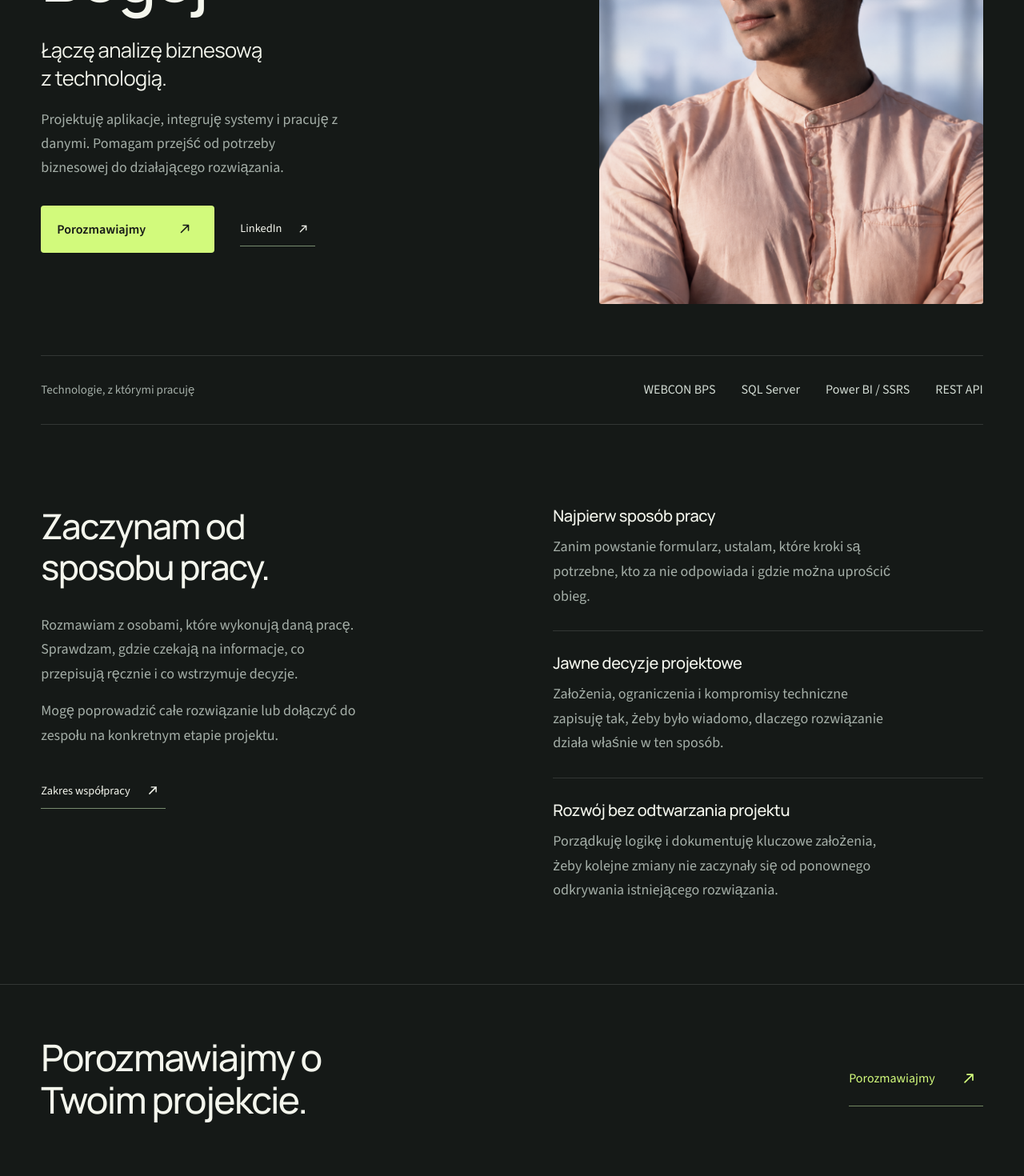
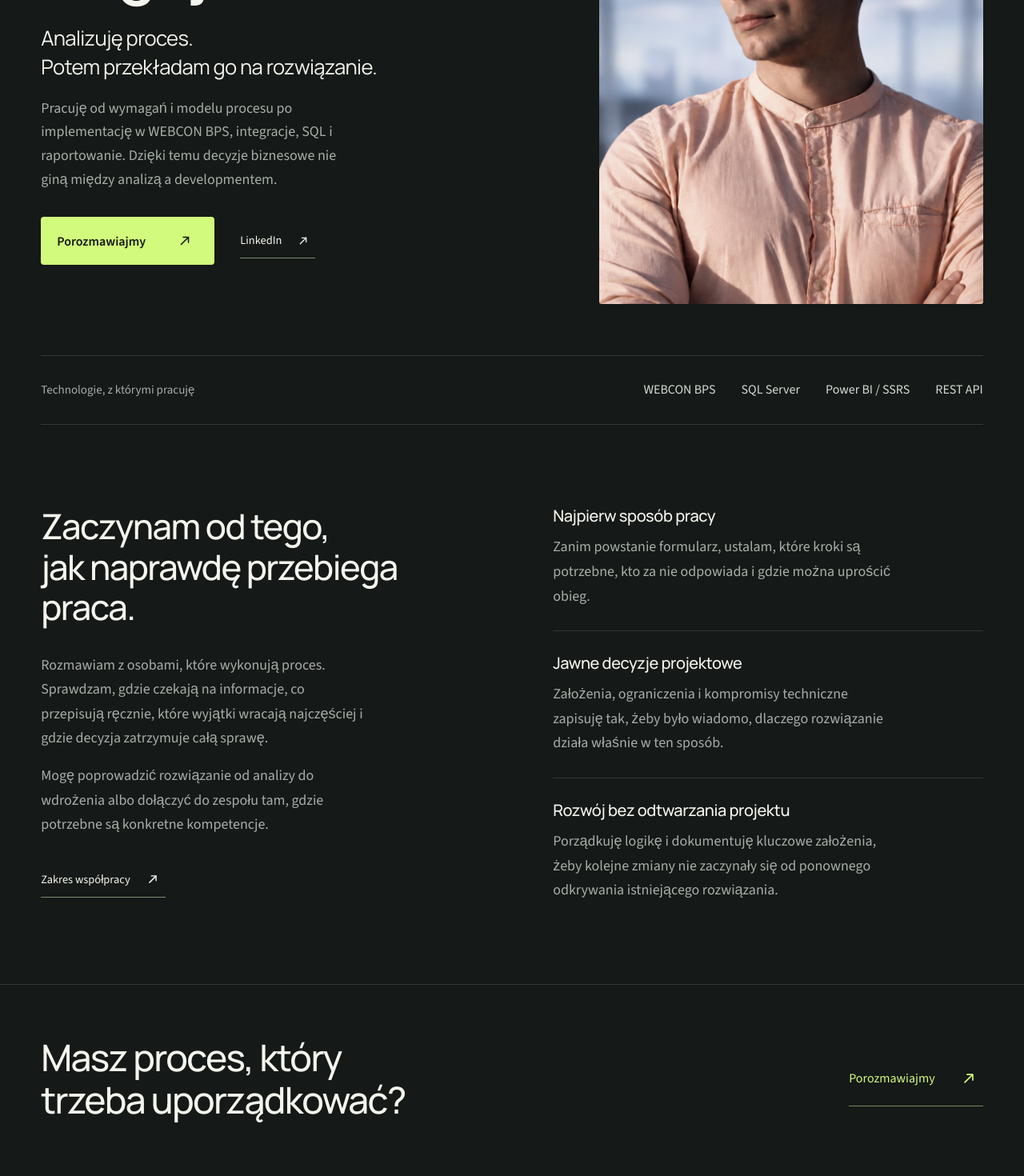
Before and after one commit to radoslawbegej-code/analizeit, a Next.js app in the folder analizeit/: page /o-mnie in a window 1280 px wide. Shown: the part 420-1890 px from the top of the page at 80% size. Built offline with nearby package versions, Linux system fonts and the light colour scheme; no server answers.

Commit message:
Refine about page copy

```diff
--- a/analizeit/src/app/o-mnie/page.tsx
+++ b/analizeit/src/app/o-mnie/page.tsx
@@ -20,13 +20,21 @@ export default function AboutPage() {
           <nav className="page-breadcrumb" aria-label="Ścieżka strony">
             <Link href="/">Start</Link><span aria-hidden="true">/</span><span aria-current="page">O mnie</span>
           </nav>
+
           <div className="about-intro__layout">
             <div className="about-intro__copy">
               <h1 id="about-title">Radosław<br />Begej</h1>
-              <p className="about-intro__lead">Łączę analizę biznesową<br />z technologią.</p>
-              <p className="about-intro__description">Projektuję aplikacje, integruję systemy i pracuję z danymi. Pomagam przejść od potrzeby biznesowej do działającego rozwiązania.</p>
+              <p className="about-intro__lead">Analizuję proces.<br />Potem przekładam go na rozwiązanie.</p>
+              <p className="about-intro__description">
+                Pracuję od wymagań i modelu procesu po implementację w WEBCON BPS,
+                integracje, SQL i raportowanie. Dzięki temu decyzje biznesowe nie giną
+                między analizą a developmentem.
+              </p>
+
               <div className="about-intro__actions">
-                <Link className="about-contact-link" href="/kontakt">Porozmawiajmy <ArrowUpRight size={22} /></Link>
+                <Link className="about-contact-link" href="/kontakt">
+                  Porozmawiajmy <ArrowUpRight size={22} />
+                </Link>
                 {siteConfig.contact.linkedin ? (
                   <a className="site-text-link" href={siteConfig.contact.linkedin} target="_blank" rel="noopener noreferrer">
                     LinkedIn <ArrowUpRight size={18} />
@@ -35,14 +43,27 @@ export default function AboutPage() {
                 ) : null}
               </div>
             </div>
+
             <div className="about-intro__portrait">
-              <Image src="/radoslaw-begej-portrait-retouched.png" alt="Radosław Begej" width={1271} height={1238}
-                sizes="(max-width: 760px) 90vw, (max-width: 1200px) 40vw, 480px" priority />
+              <Image
+                src="/radoslaw-begej-portrait-retouched.png"
+                alt="Radosław Begej"
+                width={1271}
+                height={1238}
+                sizes="(max-width: 760px) 90vw, (max-width: 1200px) 40vw, 480px"
+                priority
+              />
             </div>
           </div>
+
           <div className="about-toolkit">
             <p>Technologie, z którymi pracuję</p>
-            <ul aria-label="Technologie"><li>WEBCON BPS</li><li>SQL Server</li><li>Power BI / SSRS</li><li>REST API</li></ul>
+            <ul aria-label="Technologie">
+              <li>WEBCON BPS</li>
+              <li>SQL Server</li>
+              <li>Power BI / SSRS</li>
+              <li>REST API</li>
+            </ul>
           </div>
         </Container>
       </section>
@@ -51,13 +72,23 @@ export default function AboutPage() {
         <Container>
           <div className="about-approach__layout">
             <div className="about-approach__intro">
-              <h2 id="approach-title">Zaczynam od<br />sposobu pracy.</h2>
-              <p>Rozmawiam z osobami, które wykonują daną pracę. Sprawdzam, gdzie czekają na informacje, co przepisują ręcznie i co wstrzymuje decyzje.</p>
-              <p>Mogę poprowadzić całe rozwiązanie lub dołączyć do zespołu na konkretnym etapie projektu.</p>
-              <Link className="site-text-link" href="/uslugi">Zakres współpracy <ArrowUpRight size={20} /></Link>
+              <h2 id="approach-title">Zaczynam od tego,<br />jak naprawdę przebiega praca.</h2>
+              <p>
+                Rozmawiam z osobami, które wykonują proces. Sprawdzam, gdzie czekają
+                na informacje, co przepisują ręcznie, które wyjątki wracają najczęściej
+                i gdzie decyzja zatrzymuje całą sprawę.
+              </p>
+              <p>
+                Mogę poprowadzić rozwiązanie od analizy do wdrożenia albo dołączyć
+                do zespołu tam, gdzie potrzebne są konkretne kompetencje.
+              </p>
+              <Link className="site-text-link" href="/uslugi">
+                Zakres współpracy <ArrowUpRight size={20} />
+              </Link>
             </div>
+
             <div className="about-approach__principles">
-              {aboutContent.principles.map(principle => (
+              {aboutContent.principles.map((principle) => (
                 <article key={principle.title}>
                   <h3>{principle.title}</h3>
                   <p>{principle.body}</p>
@@ -67,7 +98,10 @@ export default function AboutPage() {
           </div>
         </Container>
       </section>
-      <Container className="cta-wrap"><CtaBand title="Porozmawiajmy o Twoim projekcie." /></Container>
+
+      <Container className="cta-wrap">
+        <CtaBand title="Masz proces, który trzeba uporządkować?" />
+      </Container>
     </div>
   );
 }
```
